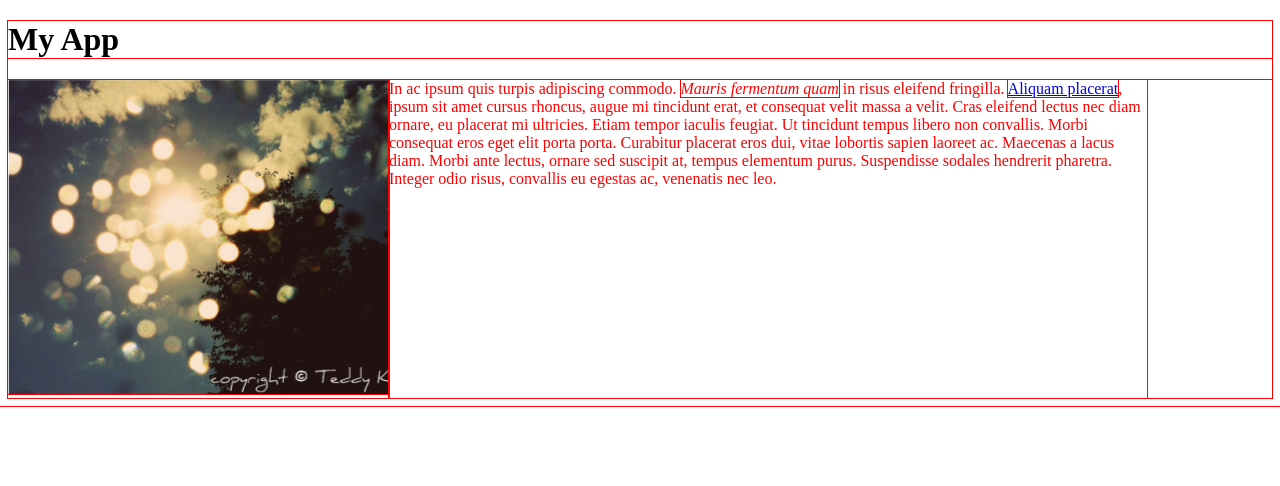
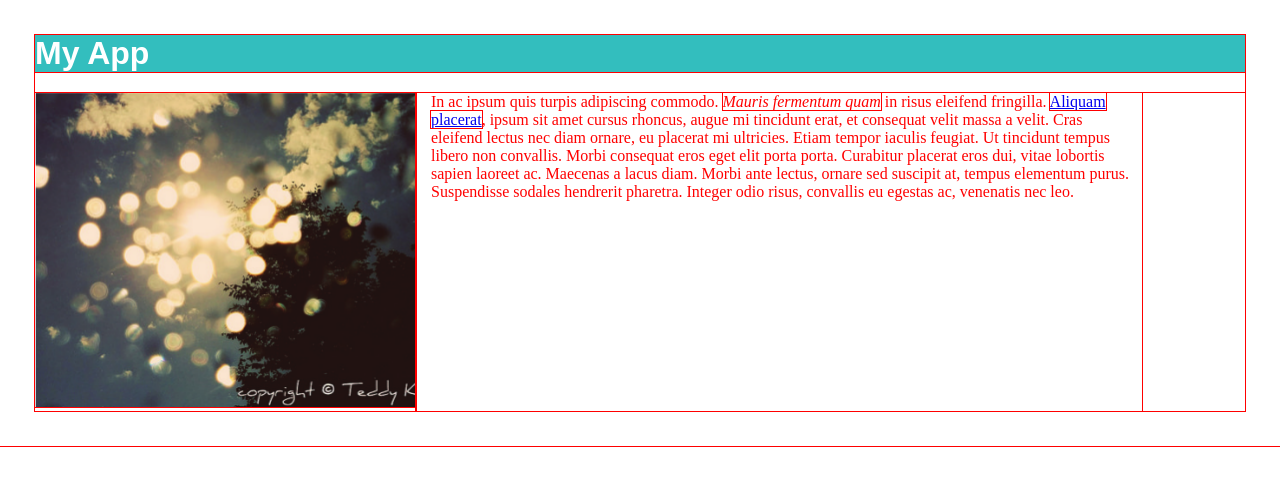
Before and after one commit to juanmanuelsanchez/juanmanuelsanchez.github.io, a plain HTML site: page index.html in a window 1280 px wide. Drawn offline with Linux system fonts and the light colour scheme.

Commit message:
Refining CSS

```diff
--- a/style.css
+++ b/style.css
@@ -1,6 +1,23 @@
+body{
+
+   margin: 35px;
+
+}
+h1 {
+
+	font-family: arial;
+	background-color: #33bebe;
+	color: #fff;
+}
+
+
 .description {
   color: red;
   max-width: 60%;
+  padding-left: 15px;
+  padding-right: 10px;
+  text-align: -webkit-auto;
+
 
 }
 
@@ -25,6 +42,7 @@
 * {
    outline: 1px solid red !important;
 }
+
 * {
     -webkit-box-sizing: border-box;
     -moz-box-sizing: border-box;
```
